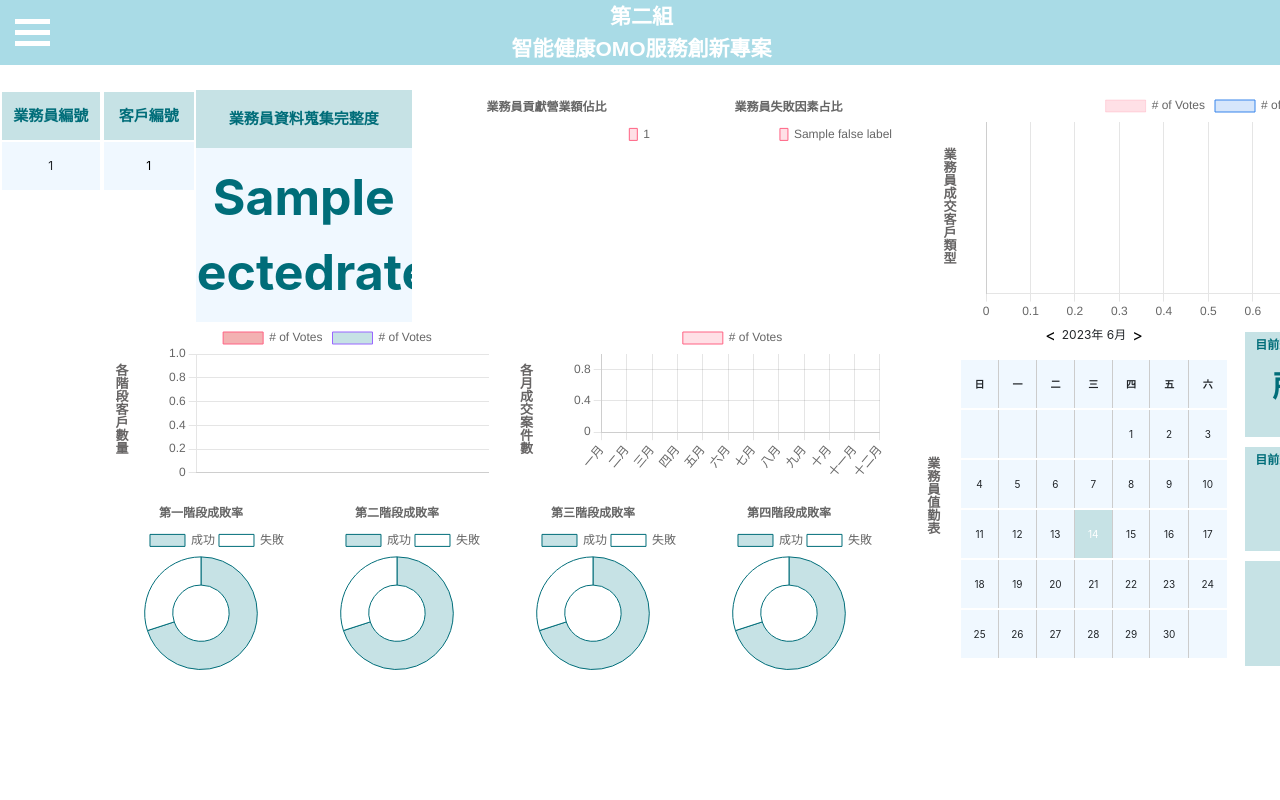
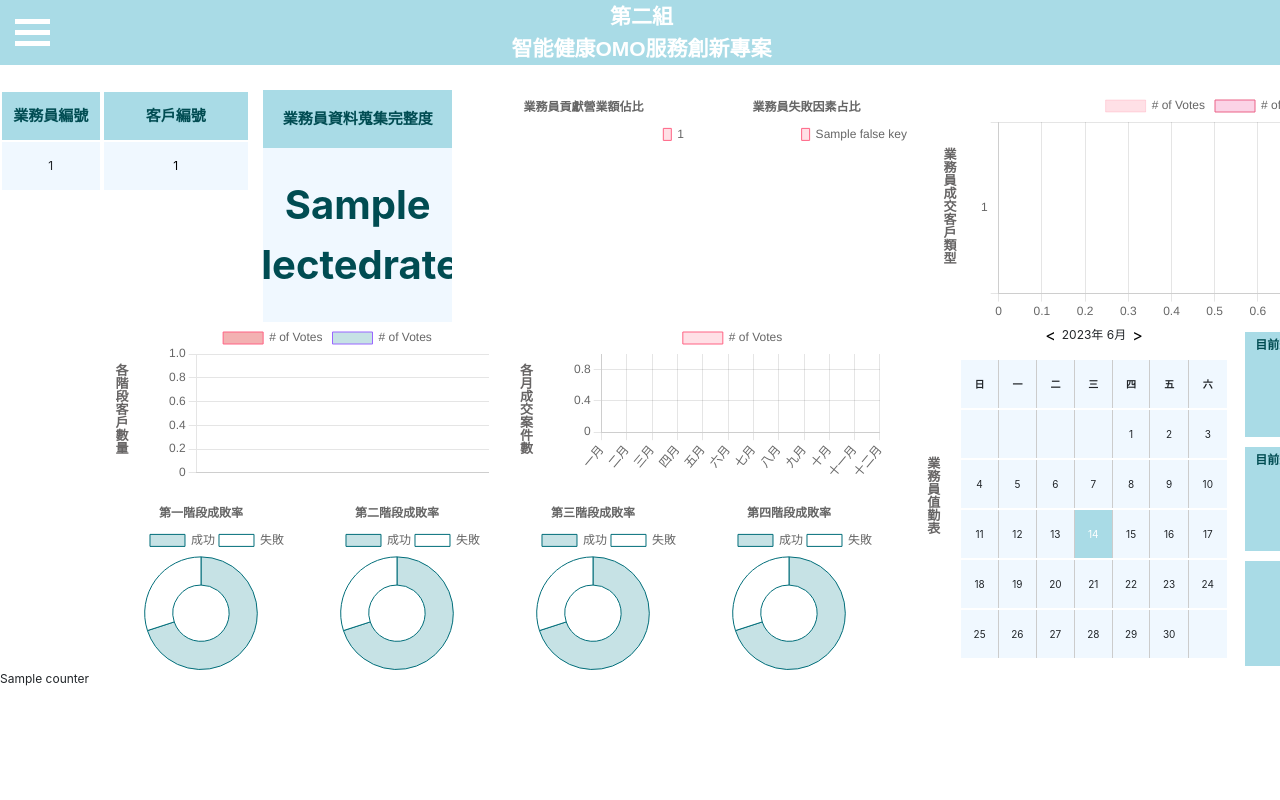
Before and after one commit to ijustwanthighergrade/1112_SE_FinalProject_group2, a Django app: template Dashboard/templates/seller.html in a window 1280 px wide. Run offline with Django 4.2, Linux system fonts and the light colour scheme; data comes from the database, SQL or seed files in the repository; both versions use the stored data as it was after the commit; the template is opened without the code that fills it: most values are stand-ins (such as "Sample title", 1, 10 or a date in 2020); data that the repository does not hold is empty; some libraries are stand-ins or nearby versions.

Commit message:
錯誤& 貢獻營業額

```diff
--- a/Dashboard/static/css/all.css
+++ b/Dashboard/static/css/all.css
@@ -75,3 +75,11 @@ html,body {
     float: left;
     text-align: center;
   }
+  .container_select_small{
+    width:11%;
+    margin-right: 1%;
+    height: 100%;
+    background-color: rgb(255, 255, 255);
+    float: left;
+    text-align: center;
+  }
--- a/Dashboard/static/css/seller.css
+++ b/Dashboard/static/css/seller.css
@@ -21,7 +21,15 @@
   border: 2px solid rgb(255, 255, 255);
 }
 .chartarea{
-  width:16%;
+  width:15.5%;
+  height: 100%;
+  float: left;
+  background-color: #ffffff;
+  overflow-y: scroll;
+  margin-right: 1%;
+}
+.achartarea{
+  width:14%;
   height: 100%;
   float: left;
   background-color: #ffffff;
@@ -123,7 +131,6 @@
   width: 35%;
   height: 100%;
   float: left;
-
   overflow: scroll;
 }
 
@@ -148,18 +155,28 @@
   justify-content: center; /* 水平居中 */
   align-items: center; /* 垂直居中 */
   float: left;
-  /* border: rgb(198, 226, 229) 3px; */
-  background-color: rgb(198, 226, 229);
+  /* border: rgb(169, 219, 230) 3px; */
+  background-color: rgb(169, 219, 230);
   margin-top: 5%;
 }
 .title_cardarea_text{
   text-align: center; /* 水平居中文本内容 */
-  color: rgb(0, 109, 121);
+  color: rgb(0, 76, 82);
+  font-size: 15px;
+  font-weight: bold;
+  margin-top: 10%;
+  height: 100%;
+  width: 100%;
+  /* background-color: #9000ff; */
+
+}
+.title_cardarea_bigtext{
+  text-align: center; /* 水平居中文本内容 */
+  color: rgb(0, 76, 82);
   font-size: 30px;
   font-weight: bold;
-  height: 80%;
+  height: 100%;
   width: 100%;
-  float: left;
   /* background-color: #9000ff; */
 
 }
@@ -169,8 +186,7 @@
   margin-bottom: 4%;
   height: 23%;
   width: 95%;
-  float: left;
-  color: rgb(0, 109, 121);
+  color: rgb(0, 76, 82);
   font-weight: bold;
 
   /* background-color: #00ffbf; */
@@ -218,7 +234,7 @@
 }
 
 .today {
-  background-color: rgb(198, 226, 229);
+  background-color: rgb(169, 219, 230);
   color: #fff;
 }
 
@@ -250,19 +266,19 @@
 }
 .selected_title{
 
-  background-color: rgb(198, 226, 229);
-  color: rgb(0, 109, 121);
+  background-color: rgb(169, 219, 230);
+  color: rgb(0, 76, 82);
   font-weight: bold;
   font-size: 15px;
 }
 .cusiddataframe tr:nth-child(odd) {
-  background-color: rgb(198, 226, 229);
-  color: rgb(0, 109, 121);
+  background-color: rgb(169, 219, 230);
+  color: rgb(0, 76, 82);
   font-weight: bold;
   font-size: 15px;
 }
 .cusiddataframe tr:nth-child(even) {
-  color: rgb(0, 109, 121);
+  color: rgb(0, 76, 82);
   font-weight: bold;
   font-size: 15px;
 }
@@ -273,8 +289,8 @@
   justify-content: center; /* 水平居中 */
   align-items: center; /* 垂直居中 */
   float: right;
-  /* border: rgb(198, 226, 229) 3px; */
-  background-color: rgb(198, 226, 229);
+  /* border: rgb(169, 219, 230) 3px; */
+  background-color: rgb(169, 219, 230);
 }
 .cusiddataframe_cardarea_button{
   width: 100%;
@@ -286,16 +302,16 @@
 }
 .cusiddataframe_cardarea_button_text{
 
-  font-size: 50px;
+  font-size: 40px;
 
   text-align: center; /* 水平居中文本内容 */
-  color: rgb(0, 109, 121);
+  color: rgb(0, 76, 82);
   font-weight: bold;
 }
 .cusiddataframe_text{
   font-size: 15px;
 
   text-align: center; /* 水平居中文本内容 */
-  color: rgb(0, 109, 121);
+  color: rgb(0, 76, 82);
   font-weight: bold;
 }
--- a/Dashboard/templates/seller.html
+++ b/Dashboard/templates/seller.html
@@ -19,16 +19,16 @@
     <script src="https://cdn.jsdelivr.net/npm/chart.js@4.3.0/dist/chart.umd.min.js"></script>
     {% comment %} <link href="https://cdn.jsdelivr.net/npm/bootstrap@5.3.0/dist/css/bootstrap.min.css" rel="stylesheet" integrity="sha384-9ndCyUaIbzAi2FUVXJi0CjmCapSmO7SnpJef0486qhLnuZ2cdeRhO02iuK6FUUVM" crossorigin="anonymous">
     <script src="https://cdn.jsdelivr.net/npm/bootstrap@5.3.0/dist/js/bootstrap.bundle.min.js" integrity="sha384-geWF76RCwLtnZ8qwWowPQNguL3RmwHVBC9FhGdlKrxdiJJigb/j/68SIy3Te4Bkz" crossorigin="anonymous"></script> {% endcomment %}
-    <script src="{% static 'js/seller_page/piechart.js' %}"></script>
-    <script src="{% static 'js/seller_page/piechart2.js' %}"></script>
+    {% comment %} <script src="{% static 'js/seller_page/piechart.js' %}"></script> {% endcomment %}
+    {% comment %} <script src="{% static 'js/seller_page/piechart2.js' %}"></script> {% endcomment %}
     <script src="{% static 'js/seller_page/lineChart1.js' %}"></script>
     <script src="{% static 'js/seller_page/lineChart2.js' %}"></script>
-    <script src="{% static 'js/seller_page/donutchart.js' %}"></script>
+    {% comment %} <script src="{% static 'js/seller_page/donutchart.js' %}"></script> {% endcomment %}
     <script src="{% static 'js/seller_page/donutchart1.js' %}"></script>
     <script src="{% static 'js/seller_page/donutchart2.js' %}"></script>
     <script src="{% static 'js/seller_page/donutchart3.js' %}"></script>
     <script src="{% static 'js/seller_page/donutchart4.js' %}"></script>
-    <script src="{% static 'js/seller_page/barchart.js' %}"></script>
+    {% comment %} <script src="{% static 'js/seller_page/barchart.js' %}"></script> {% endcomment %}
     <script src="{% static 'js/seller_page/calender.js' %}"></script>
     <script src="{% static 'js/seller_page/seller_selected.js' %}"></script>
     {% comment %} <script src="{% static 'js/seller_page/costomer_selected.js' %}"></script> {% endcomment %}
@@ -61,7 +61,7 @@
                 </div>
 
             </div> {% endcomment %}
-            <div class="container_select container_select_small">
+            <div class="container_select_small">
                 <div class="container_table ">
                     <table class="seller_select " id="cus_select">
                         <tr id="cus_title" class="selected_title ">
@@ -78,14 +78,14 @@
                     </table>
                 </div>
             </div>
-            <div class="chartarea " id="myDiv">
+            <div class="achartarea " id="myDiv">
                 <div class="cusiddataframe_cardarea">
                     <div class="cusiddataframe_text">
                         業務員資料蒐集完整度
                     </div>
                 </div>
                 <div class="cusiddataframe_cardarea_button">
-                    <div class="cusiddataframe_cardarea_button_text">
+                    <div class="cusiddataframe_cardarea_button_text" id="selectedrate">
                         {{selectedrate}}%
                     </div>
                 </div>
@@ -353,7 +353,7 @@
                     <div class="top_cardarea">
                         <div class="cardcaption">
                         </div>
-                        <div class="title_cardarea_text">
+                        <div class="title_cardarea_bigtext">
                             業務分析
                         </div>
                     </div>
@@ -363,6 +363,8 @@
         </div>
     </div>
     {% comment %} {{allsp_turnover}} {% endcomment %}
+    {% comment %} {{false_labels}} {% endcomment %}
+    {{counter}}
 </body>
 </html>
 <script>
@@ -455,12 +457,10 @@
 
     flaselabels = []
     falsedefaultData = []
-    {% for false_labels in false_labels %}
+    {% for false_labels in false_keys_list %}
         flaselabels.push("{{false_labels}}")
     {%endfor%}
-    {% for counter in counter %}
-        falsedefaultData.push("{{counter}}")
-    {%endfor%}
+    falsedefaultData={{false_values_list}}
     setpieChart1();
     function setpieChart1(){
         var ctx = document.getElementById("mypieChart1");
@@ -722,4 +722,84 @@ function setlineChart(){
         }
     });
 }
+
+
+
+
+setbarChart();
+var defaultData=[]
+var labels=[]
+
+function setbarChart(){
+    var ctx = document.getElementById("mybarChart");
+    var mybarChart = new Chart(ctx, {
+        type: 'bar',
+        data: {
+            axis: 'y',
+            labels: labels, // 這裡
+            datasets: [
+            {
+                label: '# of Votes',
+                data: defaultData, // 和這裡
+                backgroundColor: [
+                    'rgba(255, 99, 132, 0.2)',
+                    'rgba(255, 159, 64, 0.2)',
+                    'rgba(255, 205, 86, 0.2)',
+                    'rgba(75, 192, 192, 0.2)',
+                    'rgba(54, 162, 235, 0.2)',
+                    'rgba(153, 102, 255, 0.2)',
+                    'rgba(201, 203, 207, 0.2)'
+                ],
+                borderColor: [
+                    'rgba(255, 99, 132, 0.2)',
+                    'rgba(255, 159, 64, 0.2)',
+                    'rgba(255, 205, 86, 0.2)',
+                    'rgba(75, 192, 192, 0.2)',
+                    'rgba(54, 162, 235, 0.2)',
+                    'rgba(153, 102, 255, 0.2)',
+                    'rgba(201, 203, 207, 0.2)'
+                ],
+                borderWidth: 1
+            },
+            {
+                label: '# of Votes',
+                data: defaultData, // 和這裡
+                backgroundColor: [
+                    'rgba(235, 39, 132, 0.2)',
+                    'rgba(53, 132, 235, 0.2)',
+                    'rgba(235, 236, 83, 0.2)',
+                    'rgba(73, 132, 132, 0.2)',
+                    'rgba(155, 132, 235, 0.2)',
+                    'rgba(235, 139, 34, 0.2)'
+                ],
+                borderColor: [
+                    'rgba(235,99,135,1)',
+                    'rgba(54, 132, 235, 1)',
+                    'rgba(255, 246, 86, 1)',
+                    'rgba(75, 142, 192, 1)',
+                    'rgba(153, 142, 255, 1)',
+                    'rgba(255, 154, 64, 1)'
+                ],
+                borderWidth: 1
+            }
+            ]
+        },
+        options: {
+            indexAxis: 'y',
+            scales: {
+                x: {
+                    stacked: true
+                },
+                y: {
+                    stacked: true
+                }
+            },
+            title:{
+                display: true,
+                position:'left',
+                align:'top'
+            }
+        }
+    });
+}
 </script>
```
Also changed, not shown: Dashboard/graph/views_seller.py (+66 -49 lines), Dashboard/static/js/seller_page/seller_selected.js (+14 -12 lines), Dashboard/db.sqlite3.
